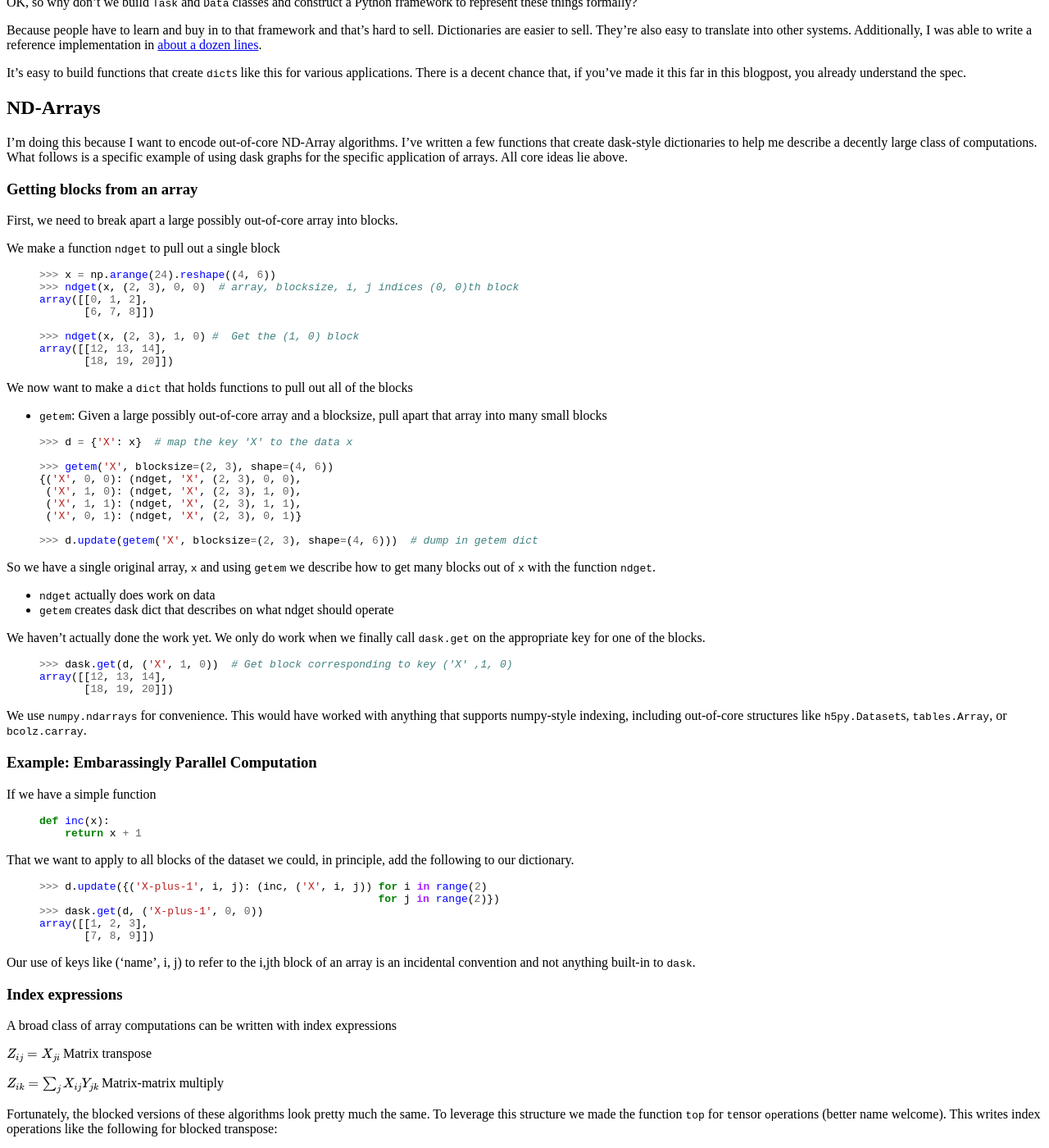
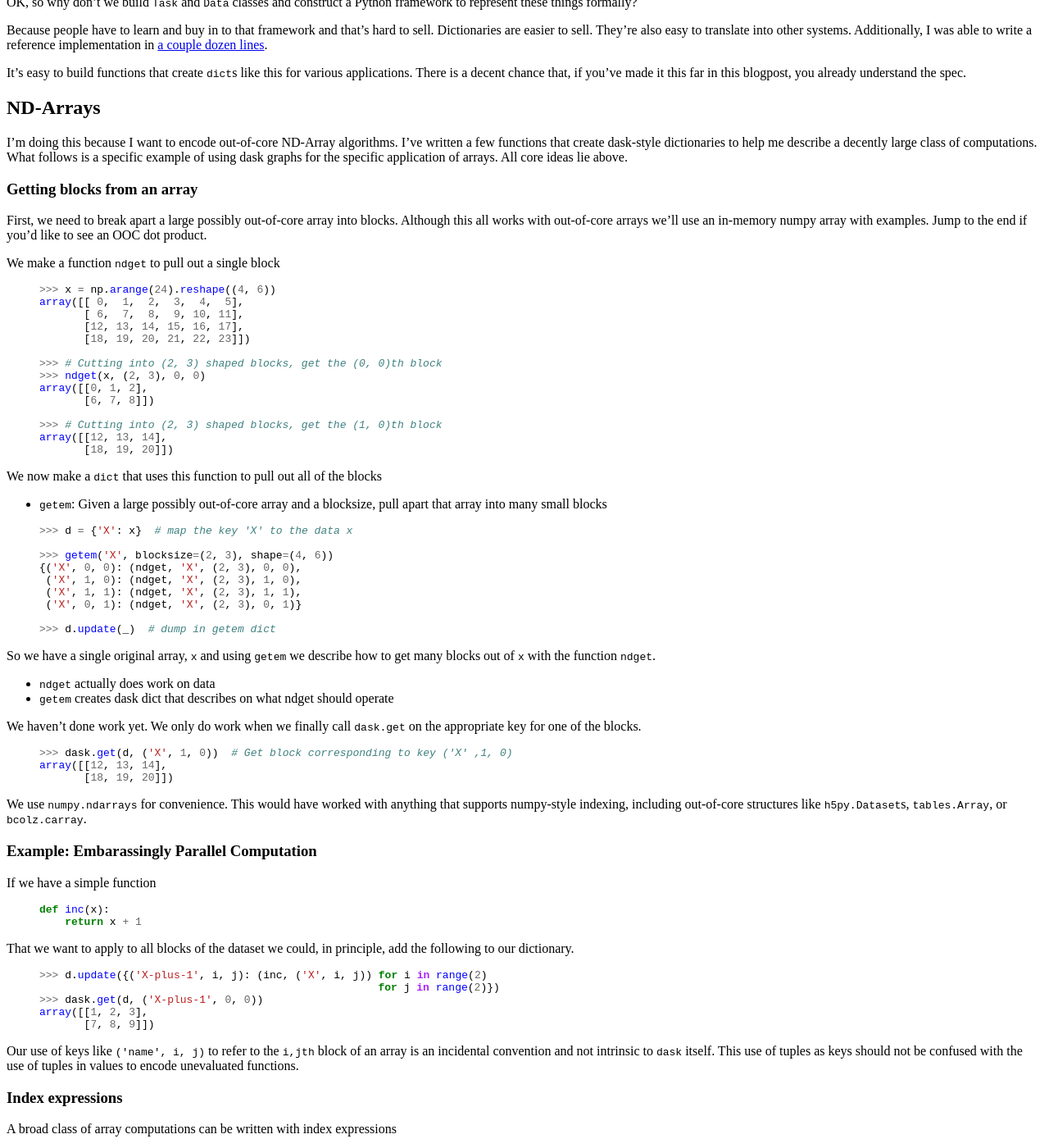
Before and after one commit to besyskymnbk/blog, a Jekyll site: the page built from _posts/work/2014-12-28-Towards-OOC.md, in a window 1280 px wide and 1400 px high, scrolled down 1386 px. Shown: the whole window at 82% size. Built offline with Jekyll 4.4.1, drawn with Linux system fonts in a browser that asks for light colours; formulas are drawn with MathJax 3; comment, search, counter and statistics services are not loaded; some of the changed text lies outside the part shown.

Commit message:
edits to ooc

```diff
--- a/_posts/work/2014-12-28-Towards-OOC.md
+++ b/_posts/work/2014-12-28-Towards-OOC.md
@@ -121,7 +121,7 @@ framework to represent these things formally?
 Because people have to learn and buy in to that framework and that's hard to
 sell.  Dictionaries are easier to sell.  They're also easy to translate into
 other systems.   Additionally, I was able to write a reference implementation
-in [about a dozen lines](https://github.com/mrocklin/dask/blob/master/dask/core.py#L36-L68).
+in [a couple dozen lines](https://github.com/mrocklin/dask/blob/master/dask/core.py#L36-L68).
 
 It's easy to build functions that create `dict`s like this for various
 applications.  There is a decent chance that, if you've made it this far in
@@ -140,21 +140,29 @@ ideas lie above.
 ### Getting blocks from an array
 
 First, we need to break apart a large possibly out-of-core array into blocks.
+Although this all works with out-of-core arrays we'll use an in-memory numpy
+array with examples.  Jump to the end if you'd like to see an OOC dot product.
 
 We make a function `ndget` to pull out a single block
 
 {% highlight Python %}
 >>> x = np.arange(24).reshape((4, 6))
->>> ndget(x, (2, 3), 0, 0)  # array, blocksize, i, j indices (0, 0)th block
+array([[ 0,  1,  2,  3,  4,  5],
+       [ 6,  7,  8,  9, 10, 11],
+       [12, 13, 14, 15, 16, 17],
+       [18, 19, 20, 21, 22, 23]])
+
+>>> # Cutting into (2, 3) shaped blocks, get the (0, 0)th block
+>>> ndget(x, (2, 3), 0, 0)
 array([[0, 1, 2],
        [6, 7, 8]])
 
->>> ndget(x, (2, 3), 1, 0) #  Get the (1, 0) block
+>>> # Cutting into (2, 3) shaped blocks, get the (1, 0)th block
 array([[12, 13, 14],
        [18, 19, 20]])
 {% endhighlight %}
 
-We now want to make a `dict` that holds functions to pull out all of the blocks
+We now make a `dict` that uses this function to pull out all of the blocks
 
 *   `getem`: Given a large possibly out-of-core array and a blocksize, pull
      apart that array into many small blocks
@@ -168,7 +176,7 @@ We now want to make a `dict` that holds functions to pull out all of the blocks
  ('X', 1, 1): (ndget, 'X', (2, 3), 1, 1),
  ('X', 0, 1): (ndget, 'X', (2, 3), 0, 1)}
 
->>> d.update(getem('X', blocksize=(2, 3), shape=(4, 6)))  # dump in getem dict
+>>> d.update(_)  # dump in getem dict
 {% endhighlight %}
 
 So we have a single original array, `x` and using `getem` we describe how to
@@ -177,8 +185,8 @@ get many blocks out of `x` with the function `ndget`.
 * `ndget` actually does work on data
 * `getem` creates dask dict that describes on what ndget should operate
 
-We haven't actually done the work yet.  We only do work when we finally call
-`dask.get` on the appropriate key for one of the blocks.
+We haven't done work yet.  We only do work when we finally call `dask.get` on
+the appropriate key for one of the blocks.
 
 {% highlight Python %}
 >>> dask.get(d, ('X', 1, 0))  # Get block corresponding to key ('X' ,1, 0)
@@ -211,17 +219,19 @@ array([[1, 2, 3],
        [7, 8, 9]])
 {% endhighlight %}
 
-Our use of keys like ('name', i, j) to refer to the i,jth block of an array is
-an incidental convention and not anything built-in to `dask`.
+Our use of keys like `('name', i, j)` to refer to the `i,jth` block of an array is
+an incidental convention and not intrinsic to `dask` itself.  This use of
+tuples as keys should not be confused with the use of tuples in values to
+encode unevaluated functions.
 
 
 ### Index expressions
 
 A broad class of array computations can be written with index expressions
 
-$$ Z_{ij} = X_{ji} $$  Matrix transpose
+$$ Z_{ij} = X_{ji} \;\;$$  Matrix transpose
 
-$$ Z_{ik} = \sum_j X_{ij} Y_{jk} $$  Matrix-matrix multiply
+$$ Z_{ik} = \sum_j X_{ij} Y_{jk} \;\; $$  Matrix-matrix multiply
 
 Fortunately, the blocked versions of these algorithms look pretty much the
 same.  To leverage this structure we made the function `top` for `t`ensor
@@ -258,9 +268,9 @@ are repeated in the inputs and missing in the output like the following
 >>> top(..., Z, 'ik', X, 'ij', Y, 'jk', numblocks=...)
 {% endhighlight %}
 
-In this case the function receives a list of blocks of data that iterate over
-the dummy index, `j`.  We make such a function to take lists of square array
-blocks, dot product the pairs, and then sum the results.
+In this case the function receives an iterator of blocks of data that iterate
+over the dummy index, `j`.  We make such a function to take lists of square
+array blocks, dot product the pairs, and then sum the results.
 
 {% highlight Python %}
 def dotmany(A, B):
@@ -293,8 +303,8 @@ keys results in out-of-core execution.
 Full example
 ------------
 
-I wrote a tiny wrapper around dask arrays and hooked them up to the into
-project.  Here is a tiny proof of concept for an out-of-core dot product.
+Here is a tiny proof of concept for an out-of-core dot product.  I wouldn't
+expect users to write this.  I would expect libraries like Blaze to write this.
 
 ### Create random array on disk
 
@@ -302,7 +312,7 @@ project.  Here is a tiny proof of concept for an out-of-core dot product.
 import bcolz
 import numpy as np
 b = bcolz.carray(np.empty(shape=(0, 1000), dtype='f8'),
-                  rootdir='A.bcolz', chunklen=1000)
+                 rootdir='A.bcolz', chunklen=1000)
 for i in range(1000):
     b.append(np.random.rand(1000, 1000))
 b.flush()
@@ -346,7 +356,7 @@ array([[ 334071.93541158,  250297.16968262,  250404.87729587, ...,
 
 Three minutes for a 7GB dot product.  This runs at about half the FLOPS of a
 normal in-memory matmul.  I'm not sure yet why the discrepancy.  Also, this
-isn't using an optimized BLAS; I leverage a single core at the moment.
+isn't using an optimized BLAS; we have yet to leverage multiple cores.
 
 
 Complexity and Usability
```
